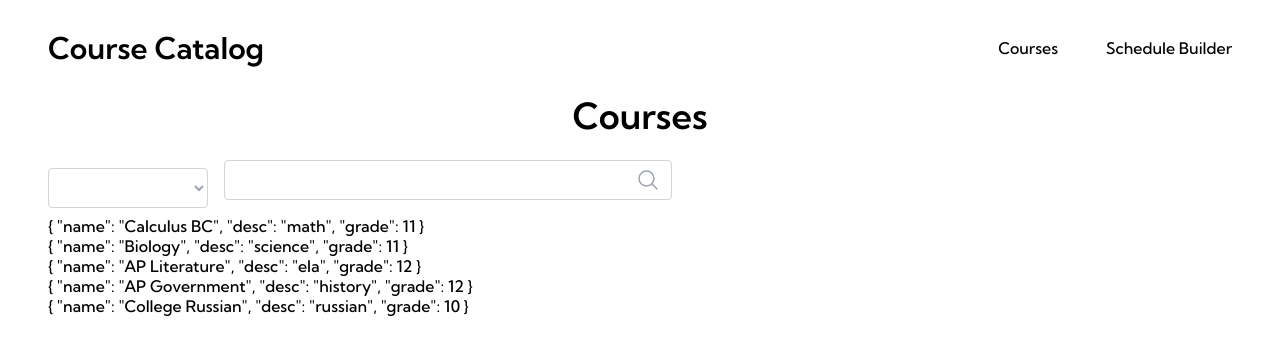
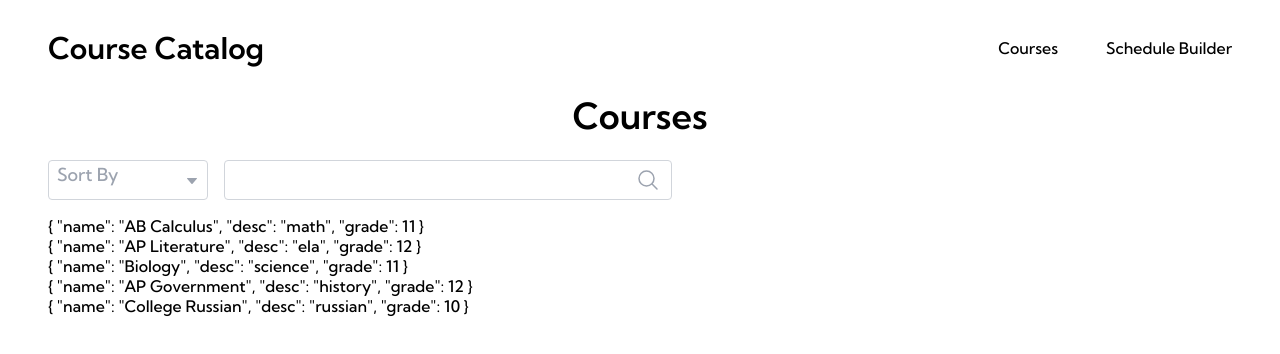
Before and after one commit to sitechtimes/course-catalog, a Nuxt app in the folder course-catalog/: page /CourseCatalog in a window 1280 px wide. Shown: the top 354 px of the page. Built offline with nearby package versions, Linux system fonts and the light colour scheme.

Commit message:
filter done!

```diff
--- a/course-catalog/components/catalog-search/SearchResults.vue
+++ b/course-catalog/components/catalog-search/SearchResults.vue
@@ -1,42 +1,18 @@
 <script lang="ts">
 import SearchComponent from './SearchComponent.vue';
+import Sort from './Sort.vue';
 import { defineComponent } from 'vue';
+import courses from '../catalog-search/data';
 import { ref } from "vue";
 import { thisTypeAnnotation } from '@babel/types';
 
 export default defineComponent({
-  components: { SearchComponent },
+  components: { SearchComponent,
+Sort },
   data() {
     return {
-        courses: [
-                {
-                    name: "Calculus BC",
-                    desc: "math",
-                    grade: 11
-                },
-                {
-                    name: "Biology",
-                    desc: "science",
-                    grade: 11,
-                },
-                {
-                    name: "AP Literature",
-                    desc: "ela",
-                    grade: 12,
-                },
-                {
-                    name: "AP Government",
-                    desc: "history",
-                    grade: 12,
-                },
-                {
-                    name: "College Russian",
-                    desc: "russian",
-                    grade: 10
-                }
-            ],
+        courses: courses,
             input: ref(""),
-            selected: ''
          }
         },
         computed: {
@@ -46,24 +22,8 @@ export default defineComponent({
                 }
             )}
         },
-        methods: {
-            NameSort() {
-                function compare(a, b) {
-                    if (a.name < b.name)
-                        return -1;
-                    if (a.name > b.name)
-                        return 1;
-                        return 0;
-                }
-                return this.courses.sort(compare);
-            },
-            switchSelect(event) {
-                this.selected = event.target.value;
-            }
-        },
         mounted() {
             this.filteredList
-            this.NameSort
         }
 })
 </script>
@@ -71,12 +31,7 @@ export default defineComponent({
 <template>
 <div>
     <div id="search" class="w-full flex justify-start items-center space-x-4">
-    <select v-model="selected" name="sort" id="sort" class="w-40 h-10 p-1 border border-gray-300 bg-white text-gray-400 rounded">
-                    <option>Sort by</option>
-                    <option @click="NameSort" value="name">Course Name</option>
-                    <option value="subject">Subject</option>
-                    <option value="grade">Grade</option>
-                </select>
+        <Sort title="Sort By"/>
     <SearchComponent class="mb-4" type="text" v-model="input" placeholder="Search Courses..." />
             </div>
     <div class="item fruit" v-for="course in filteredList" :key="course">
--- a/course-catalog/components/catalog-search/Sort.vue
+++ b/course-catalog/components/catalog-search/Sort.vue
@@ -1,9 +1,94 @@
 <template>
-
+                <div  class="w-40 h-10 mb-4 relative border border-gray-300 bg-white text-gray-400 rounded" id="sort" @click="isOpen = !isOpen" >
+                    <div>
+        <a class="text-lg ml-2 mt-1" href ='#'>
+            {{ title }}
+            <svg class="ml-16 mt-2 inline" id="arrow" viewBox="0 0 1030 638" width="10">
+            <path d="M1017 68L541 626q-11 12-26 12t-26-12L13 68Q-3 49 6 24.5T39 0h952q24 0 33 24.5t-7 43.5z" fill="rgb(156 163 175)"></path>
+        </svg>
+        </a>
+        </div>
+         <div class="sub-menu" v-if="isOpen">
+            <div class="mt-2 w-40 h-10 p-1 border border-gray-300 bg-white text-gray-400 rounded">
+              <button @click="SubjectSort()">Subject</button>
+            </div>
+            <div class="w-40 h-10 p-1 border border-t-transparent border-gray-300 bg-white text-gray-400 rounded">
+             <button @click="IncNameSort()">Course Name (A-Z)</button>
+            </div>
+            <div class="w-40 h-10 p-1 border border-t-transparent border-gray-300 bg-white text-gray-400 rounded">
+             <button @click="DecNameSort()">Course Name (Z-A)</button>
+            </div>
+            <div class="w-40 h-10 p-1 border border-t-transparent border-gray-300 bg-white text-gray-400 rounded">
+              <button @click="IncGradeSort()">Grade (Increasing)</button>
+            </div>
+            <div class="w-40 h-10 p-1 border border-t-transparent border-gray-300 bg-white text-gray-400 rounded">
+              <button @click="DecGradeSort()">Grade (Decreasing)</button>
+            </div>
+        </div>
+    </div>
 </template>
 
 <script lang="ts">
 import { defineComponent } from 'vue';
+import { ref } from "vue";
+import courses from '../catalog-search/data';
 export default defineComponent({
-})
+    name: 'courseSort',
+  props: ['title'],
+    data() {
+        return {
+        courses: courses,
+            selected: '',
+            isOpen: false,
+            input: ref(""),
+         }
+    },
+    methods: {
+        SubjectSort() {
+                return this.courses.filter((course) => {
+                return course.name.toLowerCase().indexOf(this.input.toLowerCase()) != -1;
+                }
+            )},
+            IncNameSort() {
+                function compare(a, b) {
+                    if (a.name < b.name)
+                        return -1;
+                    if (a.name > b.name)
+                        return 1;
+                        return 0;
+                }
+                return this.courses.sort(compare);
+            },
+            DecNameSort() {
+                function compare(a, b) {
+                    if (a.name > b.name)
+                        return -1;
+                    if (a.name < b.name)
+                        return 1;
+                        return 0;
+                }
+                return this.courses.sort(compare);
+            },
+            IncGradeSort() {
+                function compare(a, b) {
+                    if (a.grade < b.grade)
+                        return -1;
+                    if (a.grade > b.grade)
+                        return 1;
+                        return 0;
+                }
+                return this.courses.sort(compare);
+            },
+            DecGradeSort() {
+                function compare(a, b) {
+                    if (a.grade > b.grade)
+                        return -1;
+                    if (a.grade < b.grade)
+                        return 1;
+                        return 0;
+                }
+                return this.courses.sort(compare);
+            },
+        }
+        })
 </script>
--- /dev/null
+++ b/course-catalog/components/catalog-search/data.js
@@ -0,0 +1,29 @@
+const courses = [
+    {
+        name: "AB Calculus",
+        desc: "math",
+        grade: 11
+    },
+    {
+        name: "AP Literature",
+        desc: "ela",
+        grade: 12,
+    },
+    {
+        name: "Biology",
+        desc: "science",
+        grade: 11,
+    },
+    {
+        name: "AP Government",
+        desc: "history",
+        grade: 12,
+    },
+    {
+        name: "College Russian",
+        desc: "russian",
+        grade: 10
+    }
+]
+
+export default courses
--- a/course-catalog/pages/CourseCatalog.vue
+++ b/course-catalog/pages/CourseCatalog.vue
@@ -1,8 +1,10 @@
 <script lang="ts">
 import SearchResults from '../components/catalog-search/SearchResults.vue';
+import Sort from '../components/catalog-search/Sort.vue';
 export default {
     components: {
-        SearchResults
+        SearchResults,
+        Sort
     }
 }
 </script>
@@ -11,6 +13,7 @@ export default {
     <div id="courses" class="flex justify-center items-start h-screen px-12">
         <div id="content" class="w-full mt-24 space-y-6">
             <h2 class="text-center text-4xl font-semibold">Courses</h2>
+
             <SearchResults/>
         </div>
     </div>
```
